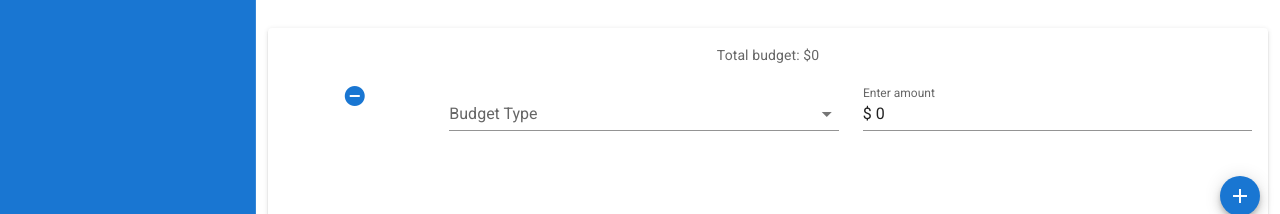
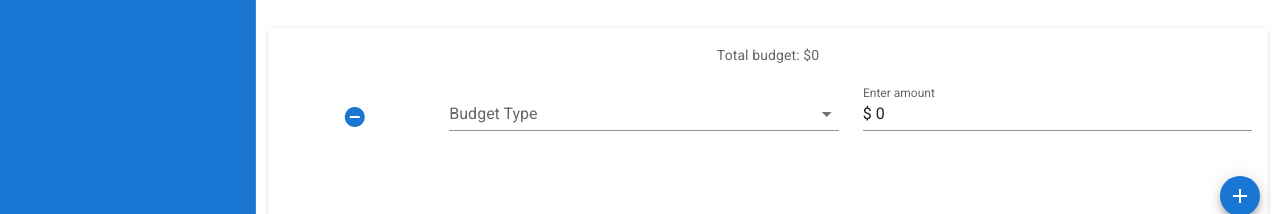
Before and after one commit to SummerDXQ/TA, a Vue app: page /#/task/4 in a window 1280 px wide. Shown: the part 483-697 px from the top of the page. Built offline with nearby package versions, Linux system fonts and the light colour scheme.

Commit message:
Task 4 completed

```diff
--- a/src/components/BudgetRow.vue
+++ b/src/components/BudgetRow.vue
@@ -1,13 +1,8 @@
 <template>
   <!-- EDIT CODE BELOW -->
   <v-row>
-    <v-col cols="2">
-      <v-btn
-        icon
-        small
-        dark
-        color="primary"
-      >
+    <v-col cols="2" class="remove">
+      <v-btn icon small dark color="primary" @click="remove">
         <v-icon>
           mdi-minus-circle
         </v-icon>
@@ -18,7 +13,7 @@
         v-model="budgetType"
         label="Budget Type"
         :items="budgetTypes"
-        :item-text="item => item.name"
+        :item-text="(item) => item.name"
         return-object
       />
     </v-col>
@@ -35,21 +30,43 @@
 </template>
 
 <script>
-  import { loadBudgetTypes } from '@/mock.js'
+import { loadBudgetTypes } from "@/mock.js";
 
 export default {
-    name: 'BudgetRow',
-    data () {
+  name: "BudgetRow",
+  data() {
     return {
       budgetType: null,
       budgetTypes: [],
       amount: 0,
-      }
+    };
   },
-    created () {
-      this.budgetTypes = loadBudgetTypes()
+  props: {
+    data: {
+      type: Object,
+      required: true,
+    },
+  },
+  created() {
+    this.budgetTypes = loadBudgetTypes();
   },
   methods: {
+    remove() {
+      this.$emit("remove", this.data);
     },
+  },
+  watch: {
+    amount() {
+      this.$emit("changeTotal", this.data, this.amount);
+    },
+  },
+};
+</script>
+
+<style scoped>
+.remove {
+  display: flex;
+  justify-content: center;
+  align-items: center;
 }
-</script>
+</style>
--- a/src/components/Task4.vue
+++ b/src/components/Task4.vue
@@ -2,36 +2,42 @@
   <v-container>
     <v-row class="text-center">
       <v-col cols="12" class="my-4">
-        <div class="text-h4 mb-3">
-          Task 4
-        </div>
+        <div class="text-h4 mb-3">Task 4</div>
 
         <div class="subheading font-weight-regular">
           We want to add/remove travel budgets
 
           <div class="py-3">
             Open the following files:
-            <br> <code>/src/components/Task4.vue</code>
-            <br> <code>/src/components/BudgetRow.vue</code>
-            <br> and modify the code so that:
+            <br />
+            <code>/src/components/Task4.vue</code> <br />
+            <code>/src/components/BudgetRow.vue</code> <br />
+            and modify the code so that:
             <ol class="list-center">
               <li>
-                The <v-icon color="primary">mdi-minus-circle</v-icon> button is vertically aligned.
+                The <v-icon color="primary">mdi-minus-circle</v-icon> button is
+                vertically aligned.
               </li>
               <li>
-                When a budget type is selected and or an amount entered, the total budget is updated.
+                When a budget type is selected and or an amount entered, the
+                total budget is updated.
               </li>
               <li>
-                When the <v-icon color="primary">mdi-plus-circle</v-icon> button is pressed, it adds another BudgetRow.
+                When the <v-icon color="primary">mdi-plus-circle</v-icon> button
+                is pressed, it adds another BudgetRow.
               </li>
               <li>
-                When the <v-icon color="primary">mdi-minus-circle</v-icon> button is pressed, it removes that specific BudgetRow and updates the total budget.
+                When the
+                <v-icon color="primary">mdi-minus-circle</v-icon> button is
+                pressed, it removes that specific BudgetRow and updates the
+                total budget.
               </li>
             </ol>
             Once completed, proceed to the next task.
           </div>
           <div class="text-caption">
-            Note: feel free to edit any of the component properties (data, methods, etc..), css
+            Note: feel free to edit any of the component properties (data,
+            methods, etc..), css
           </div>
         </div>
       </v-col>
@@ -39,22 +45,19 @@
       <v-col cols="12">
         <!-- EDIT CODE BELOW -->
         <v-card>
-          <v-card-subtitle>
-            Total budget: ${{ totalBudgets }}
-          </v-card-subtitle>
+          <v-card-subtitle> Total budget: ${{ totalBudgets }} </v-card-subtitle>
 
-          <v-card-text>
-            <BudgetRow />
+          <v-card-text v-for="item in rows" :key="item.id">
+            <BudgetRow
+              :data="item"
+              @remove="remove"
+              @changeTotal="changeTotal"
+            />
           </v-card-text>
 
           <v-card-actions>
             <v-spacer />
-            <v-btn
-              fab
-              dark
-              small
-              color="primary"
-            >
+            <v-btn fab dark small color="primary" @click="add">
               <v-icon>mdi-plus</v-icon>
             </v-btn>
           </v-card-actions>
@@ -65,19 +68,47 @@
 </template>
 
 <script>
-  import BudgetRow from './BudgetRow'
+import BudgetRow from "./BudgetRow";
 
 export default {
-    name: 'Task4',
+  name: "Task4",
   components: {
     BudgetRow,
   },
-    data () {
+  data() {
     return {
-        totalBudgets: 0
-      }
+      totalBudgets: 0,
+      startRowIndex: 1,
+      rows: [
+        {
+          id: 1,
+          amount: 0,
+        },
+      ],
+    };
   },
   methods: {
+    add() {
+      this.rows.push({
+        id: ++this.startRowIndex,
+        amount: 0,
+      });
     },
-  }
+    remove(selectedRow) {
+      this.rows = this.rows.filter((item) => item.id !== selectedRow.id);
+      this.calculateTotalBudgets();
+    },
+    changeTotal(selectedRow, amout) {
+      this.rows.forEach((item) => {
+        item.id === selectedRow.id ? (item.amount = amout) : null;
+      });
+      this.calculateTotalBudgets();
+    },
+    calculateTotalBudgets() {
+      this.totalBudgets = this.rows.reduce((result, item) => {
+        return result + Number(item.amount);
+      }, 0);
+    },
+  },
+};
 </script>
```
Lines whose indentation alone changed are shown as unchanged.
